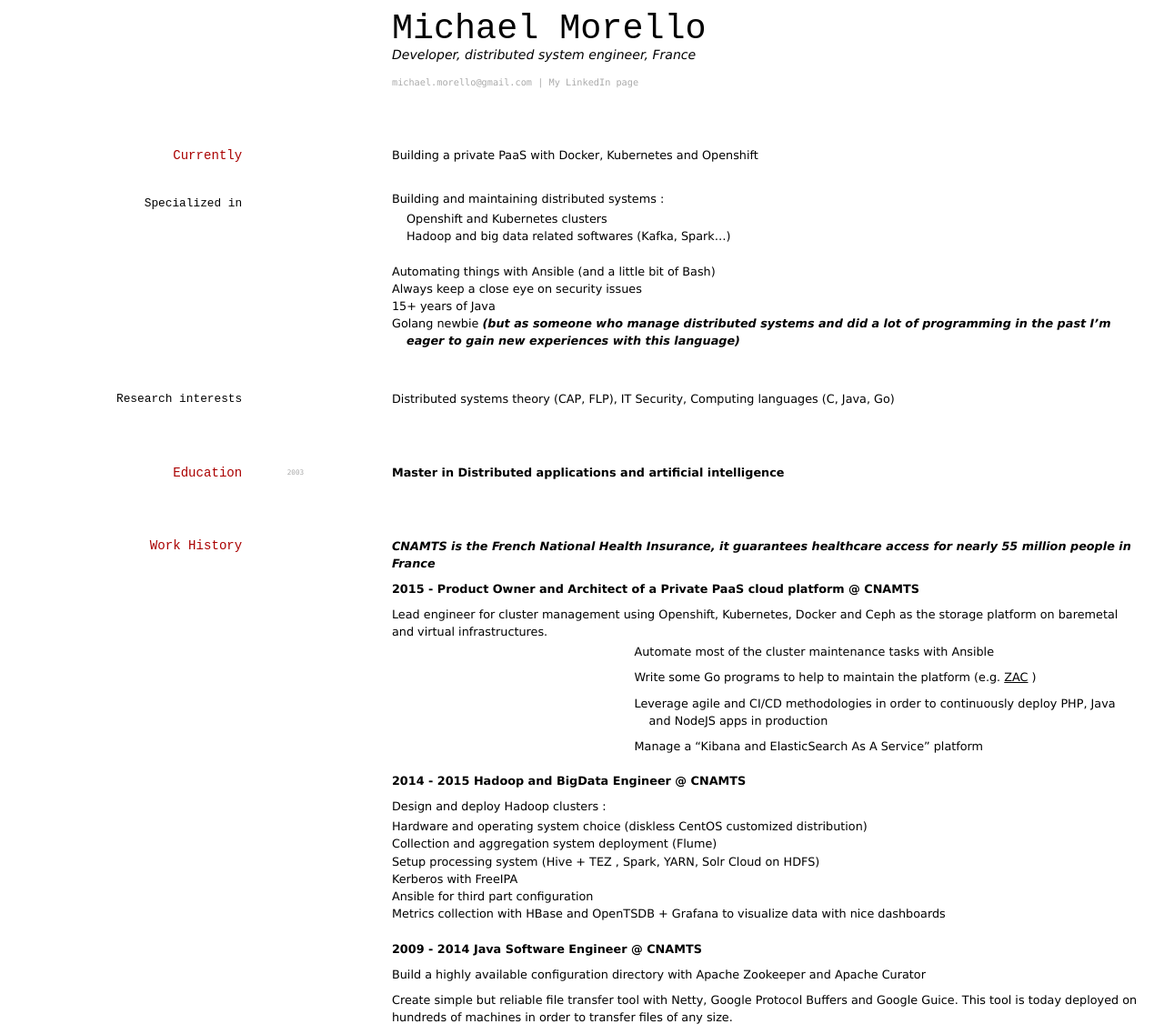
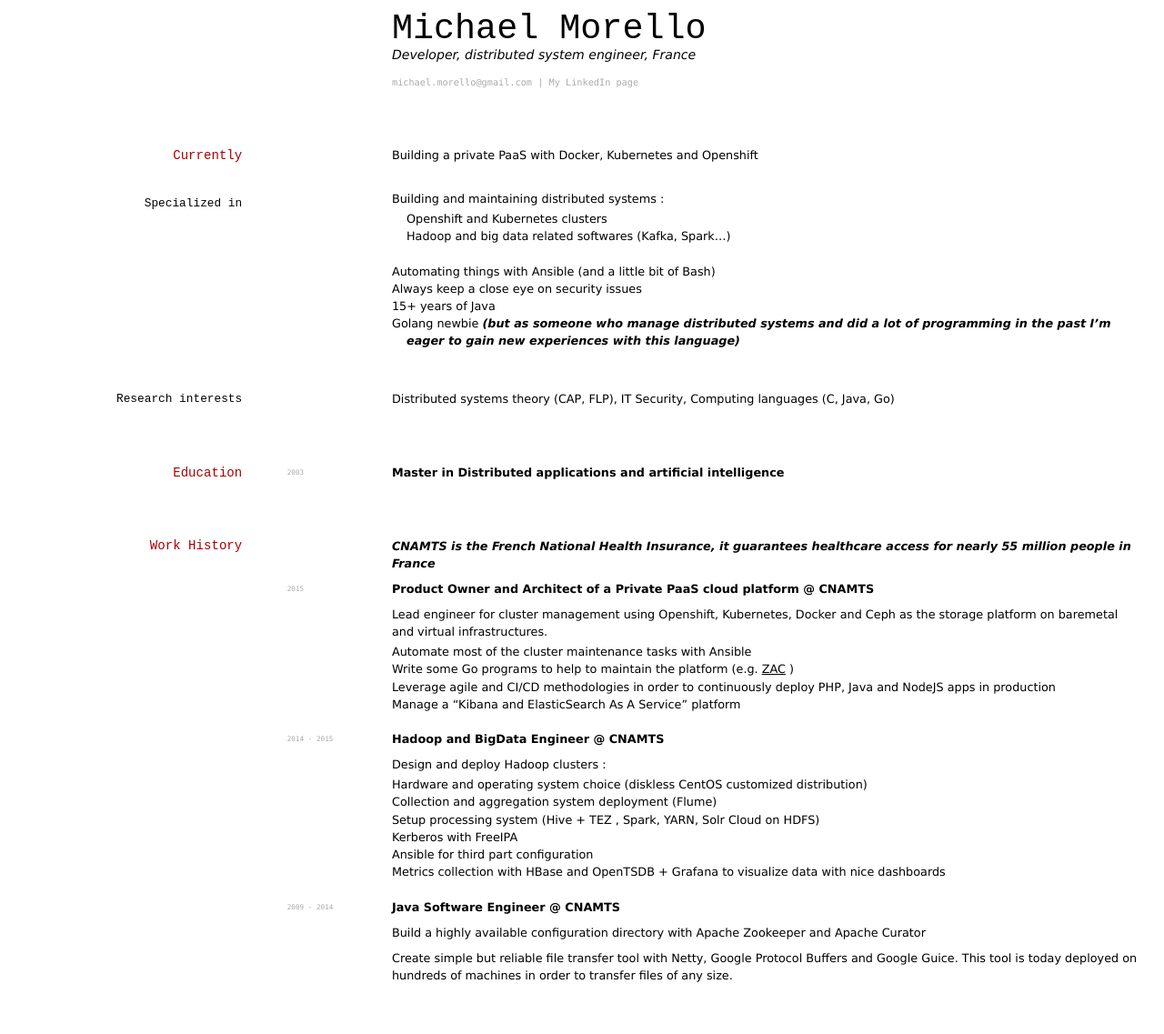
Before and after one commit to barkbay/barkbay.github.com, a Jekyll site: the page built from index.md, in a window 1280 px wide. Shown: the whole page at 91% size. Built offline with Jekyll 4.4.1, drawn with Linux system fonts in a browser that asks for light colours; after the commit the page ends 1091 px from its top, so only the background shows below that.

Commit message:
Update dates

```diff
--- a/index.md
+++ b/index.md
@@ -38,20 +38,19 @@
 ## Work History
 *CNAMTS is the French National Health Insurance, it guarantees healthcare access for nearly 55 million people in France*
 
-**2015 - Product Owner and Architect of a Private PaaS cloud platform @ CNAMTS**
+`2015`
+__Product Owner and Architect of a Private PaaS cloud platform @ CNAMTS__
 
 Lead engineer for cluster management using Openshift, Kubernetes, Docker and Ceph as the storage platform on baremetal and virtual infrastructures.
 
 * Automate most of the cluster maintenance tasks with Ansible
-
 * Write some Go programs to help to maintain the platform (e.g. [ZAC](https://github.com/barkbay/zac) )
-
 * Leverage agile and CI/CD methodologies in order to continuously deploy PHP, Java and NodeJS apps in production
-
 * Manage a "Kibana and ElasticSearch As A Service" platform
 
 
-**2014 - 2015 Hadoop and BigData Engineer @ CNAMTS**
+`2014 - 2015`
+__Hadoop and BigData Engineer @ CNAMTS__
 
 Design and deploy Hadoop clusters :
 * Hardware and operating system choice (diskless CentOS customized distribution)
@@ -61,7 +60,8 @@
 * Ansible for third part configuration
 * Metrics collection with HBase and OpenTSDB + Grafana to visualize data with nice dashboards
 
-**2009 - 2014 Java Software Engineer @ CNAMTS**
+`2009 - 2014`
+__Java Software Engineer @ CNAMTS__
 
 Build a highly available configuration directory with Apache Zookeeper and Apache Curator
 
```
